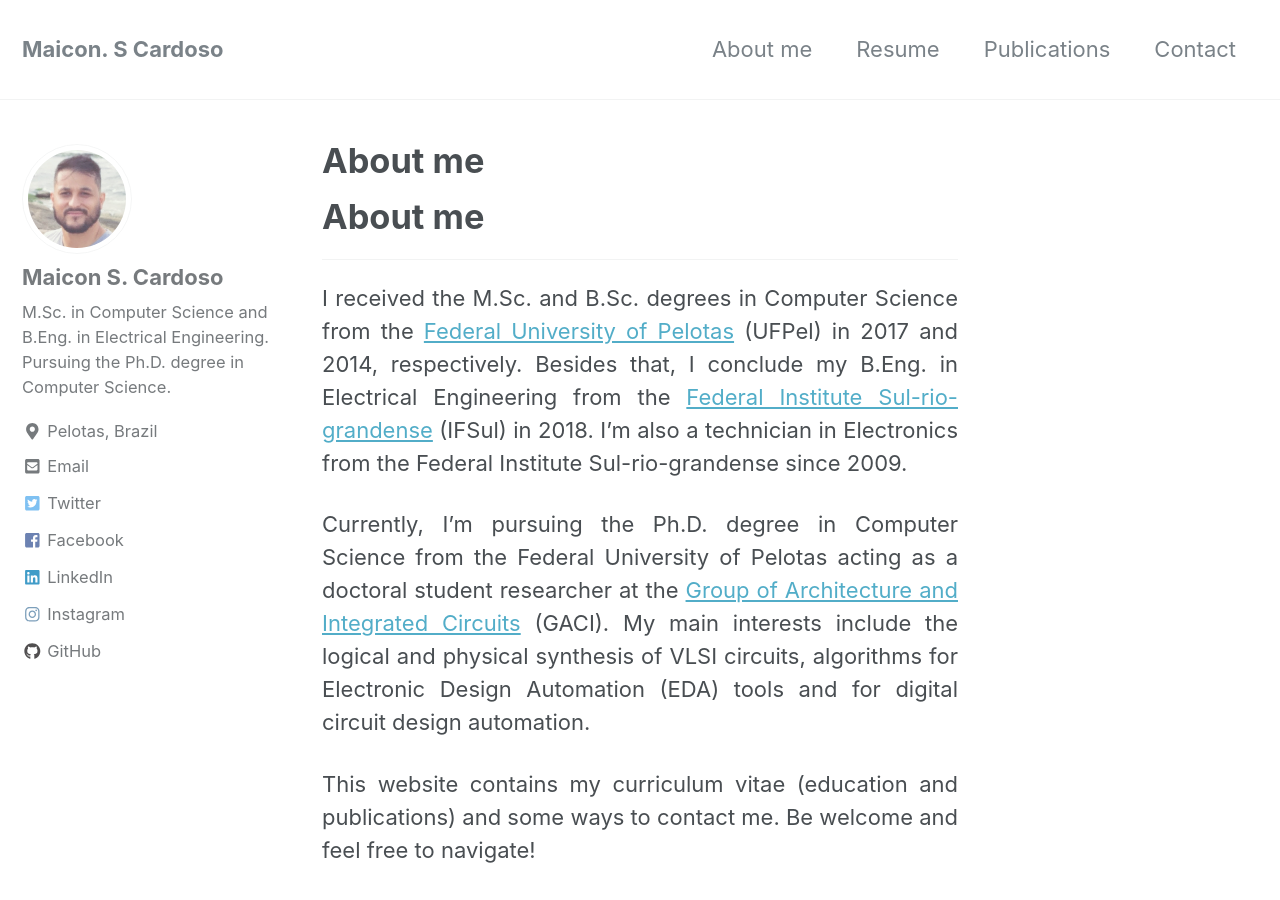
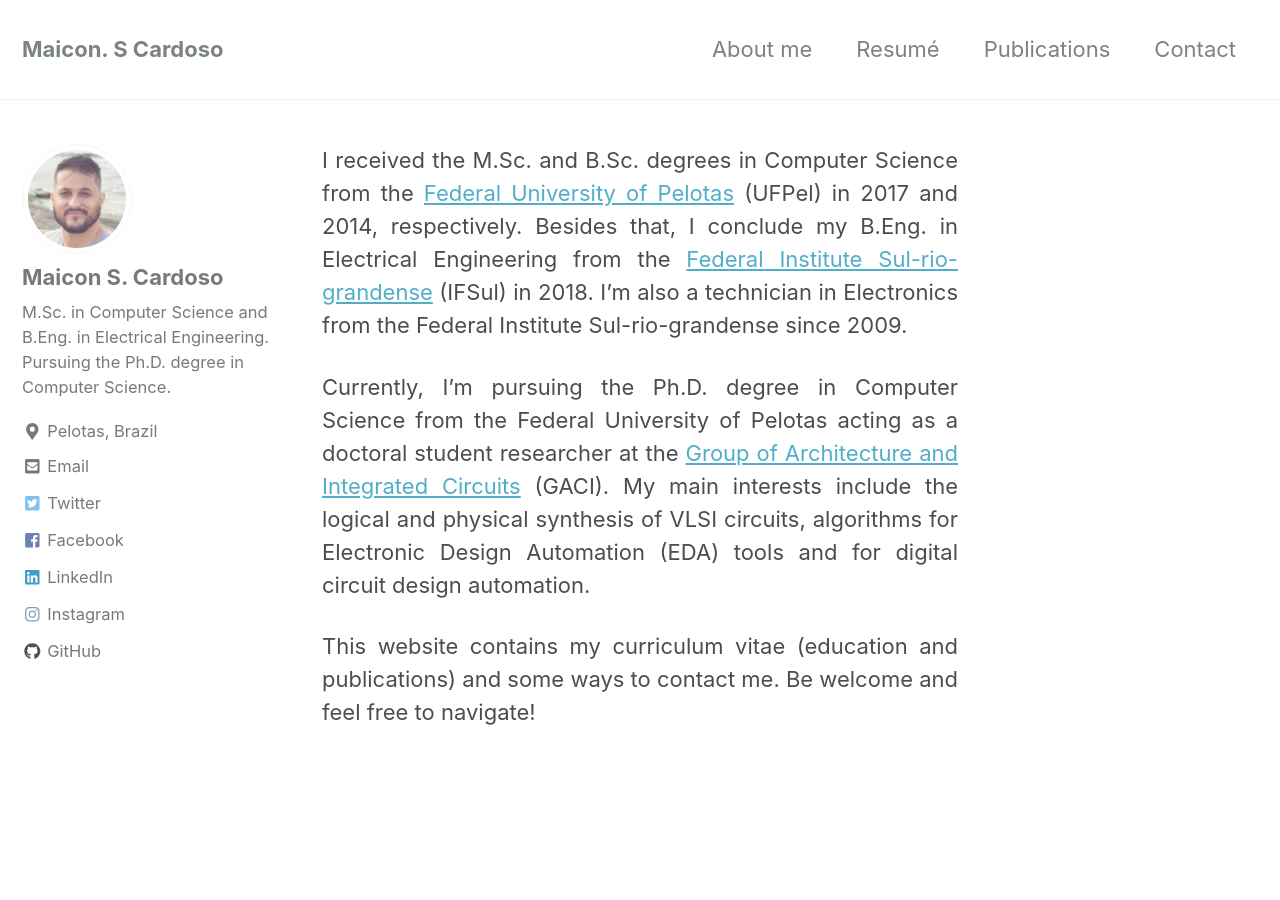
Before and after one commit to maiconsc/me, a Jekyll site: the page built from index.MD, in a window 1280 px wide and 900 px high. Built offline with Jekyll 4.4.1, drawn with Linux system fonts in a browser that asks for light colours; nearby versions of some CDN libraries; our own code applies the rules of GitHub Pages for plain Markdown files.

Commit message:
fixing duplicate title

```diff
--- a/_data/navigation.yml
+++ b/_data/navigation.yml
@@ -2,7 +2,7 @@
 main:
   - title: "About me"
     url: /
-  - title: "Resume"
+  - title: "Resumé"
     url: /resume/
   - title: "Publications"
     url: /publications/
--- a/_pages/resume.MD
+++ b/_pages/resume.MD
@@ -3,10 +3,6 @@ layout: single
 author_profile: true
 permalink: /resume/
 ---
-
-# Resumé
-{: .text-justify}
-<hr>
 
 Clich [here](/resume/) for a full resumé in PDF. If you are interested in my papers, check the [publications](/publications/) tab.
 {: .text-justify}
--- a/index.MD
+++ b/index.MD
@@ -2,10 +2,6 @@
 layout: single
 author_profile: true
 ---
-
-# About me
-{: .text-justify}
-<hr>
 
 I received the M.Sc. and B.Sc. degrees in Computer Science from the [Federal University of Pelotas](ufpel.edu.br) (UFPel) in 2017 and 2014, respectively. Besides that, I conclude my B.Eng. in Electrical Engineering from the [Federal Institute Sul-rio-grandense](ifsul.edu.br) (IFSul) in 2018. I'm also a technician in Electronics from the Federal Institute Sul-rio-grandense since 2009.
 {: .text-justify}
```
Also changed, not shown: _pages/contact.MD (+0 -4 lines), _pages/publications.MD (+0 -4 lines).
